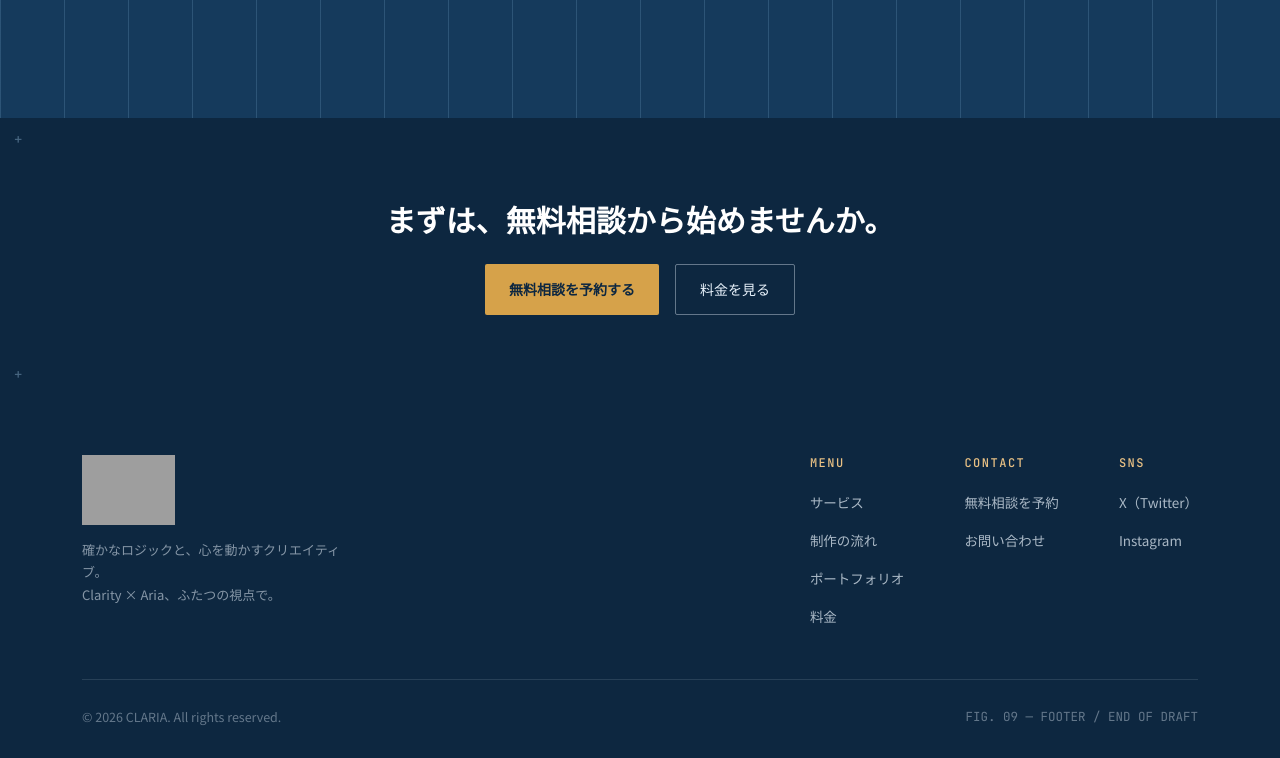
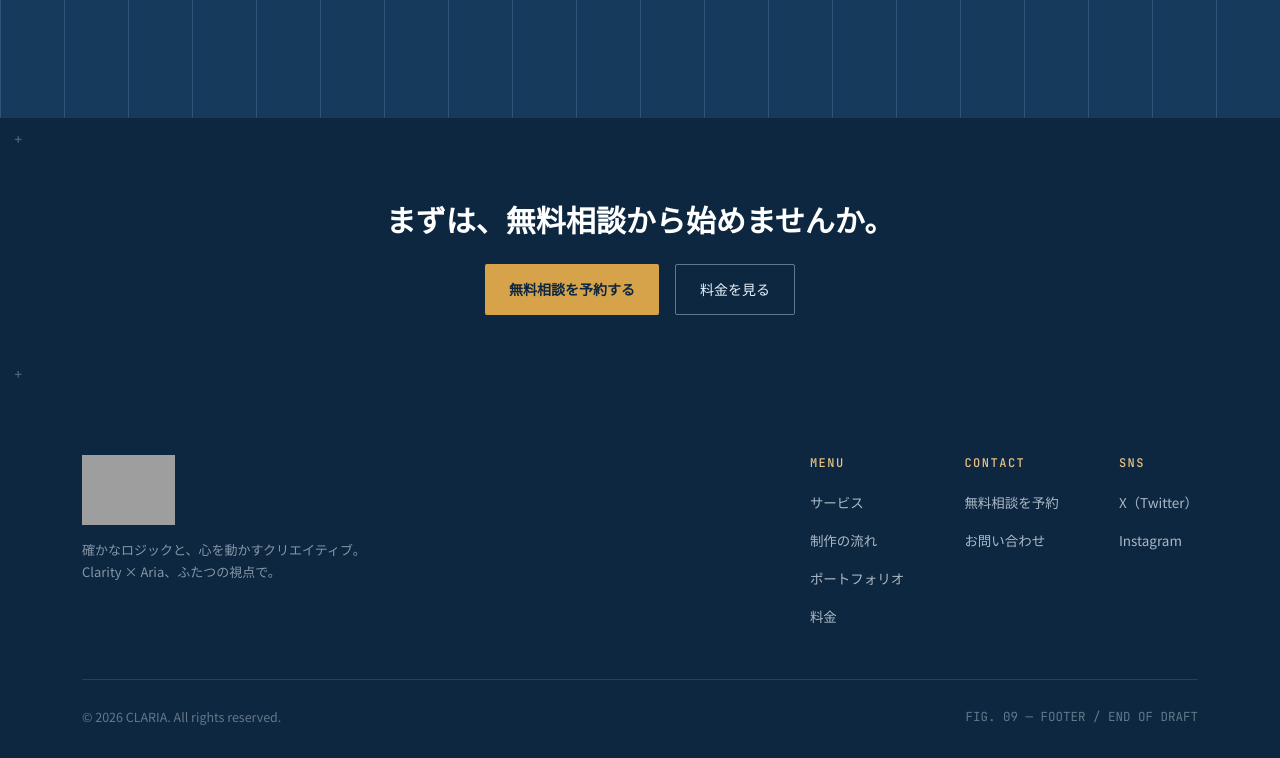
Before and after one commit to happysugar323/happysugar323.github.io, a plain HTML site: page index.html in a window 1280 px wide. Shown: the part 3323-4081 px from the top of the page. Drawn offline with Linux system fonts and the light colour scheme; grey boxes are pictures that could not be loaded.

Commit message:
Update index.html

```diff
--- a/index.html
+++ b/index.html
@@ -207,7 +207,7 @@
         <a href="index.html" class="logo" style="margin-bottom:14px;">
           <img src="assets/logo-full.png" alt="CLARIA Consulting & Web" style="height:70px; width:auto;">
         </a>
-        <p style="color:rgba(231,241,250,0.55); font-size:13px; max-width:260px; margin-top:14px;">確かなロジックと、心を動かすクリエイティブ。<br>Clarity × Aria、ふたつの視点で。</p>
+        <p style="color:rgba(231,241,250,0.55); font-size:13px; max-width:300px; margin-top:14px;">確かなロジックと、心を動かすクリエイティブ。<br>Clarity × Aria、ふたつの視点で。</p>
       </div>
       <div class="footer-nav">
         <div class="footer-col">
```
